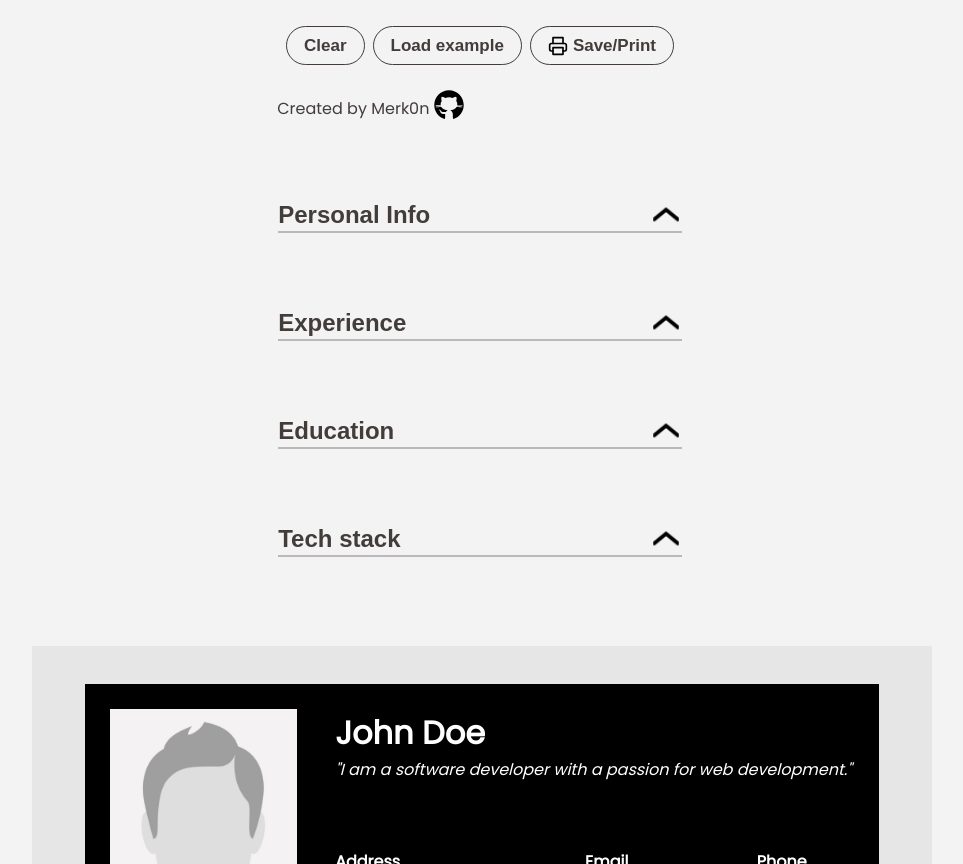
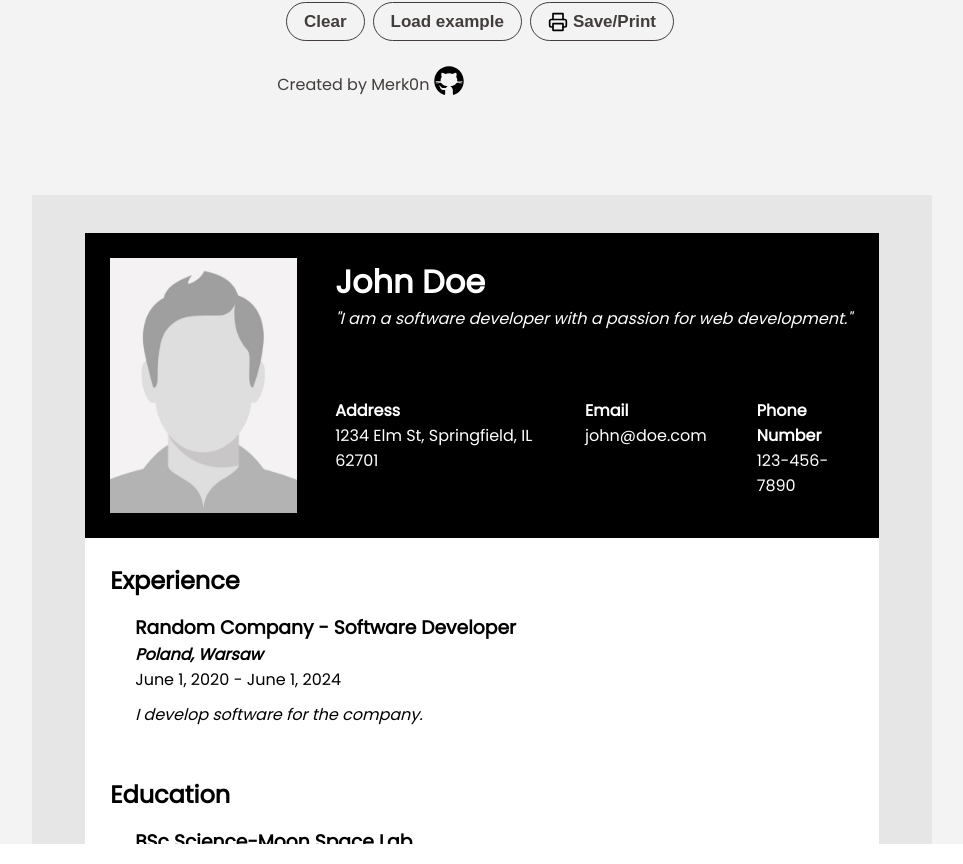
Before and after one commit to Merk0n/cv-generator, a React (Vite) app: page / in a window 1280 px wide. Shown: the part 356-1220 px from the top of the page, without its empty margins (158-1121 px from the left). Built offline with nearby package versions, Linux system fonts and the light colour scheme.

Commit message:
Update CSS height and scrollbar styles

```diff
--- a/src/App.css
+++ b/src/App.css
@@ -5,7 +5,7 @@
   grid-template-columns: repeat(2, auto);
   justify-content: space-evenly;
   margin: auto;
-  height: 100%;
+  height: 1200px;
 }
 
 .cv-form {
@@ -26,13 +26,14 @@
 }
 
 .cv-form::-webkit-scrollbar-track {
-  margin: 24px 0;
+  margin: 300px 0;
   background-color: transparent;
 }
 
 .cv-form::-webkit-scrollbar-thumb {
   background-color: var(--color-text-opacity30);
   border-radius: 10px;
+
 }
 
 .sidebar {
--- a/src/styles/CVPreview.css
+++ b/src/styles/CVPreview.css
@@ -3,10 +3,26 @@
     display: flex;
     flex-direction: column;
     background-color: var(--color-background-preview);
-    height: auto;
+    height: 1200px;
     width: 900px;
     align-items: center;
     padding: 1cm 0;
+    overflow-y: auto;
+}
+
+.cv-preview::-webkit-scrollbar {
+    width: 0.25em;
+    background: transparent;
+}
+
+.cv-preview::-webkit-scrollbar-track {
+    margin: 24px 0;
+    background-color: transparent;
+}
+
+.cv-preview::-webkit-scrollbar-thumb {
+    background-color: var(--color-text-opacity30);
+    border-radius: 10px;
 }
 
 .cv-print {
```
